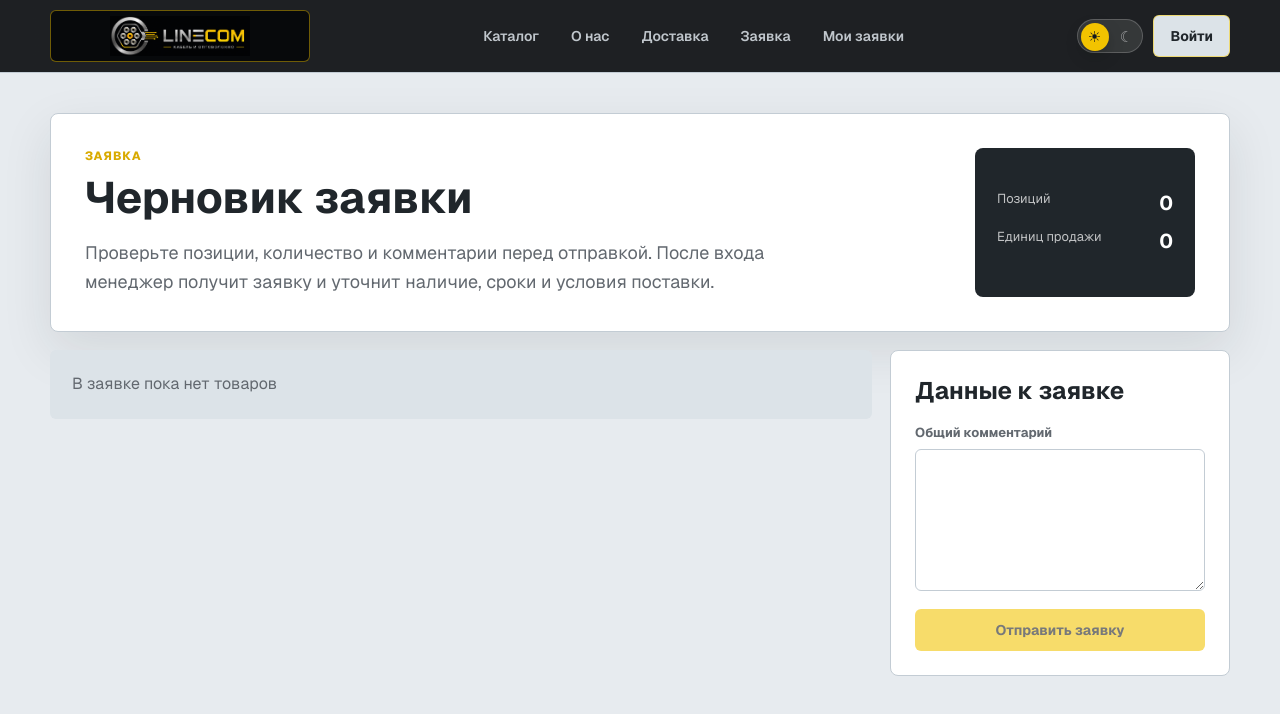
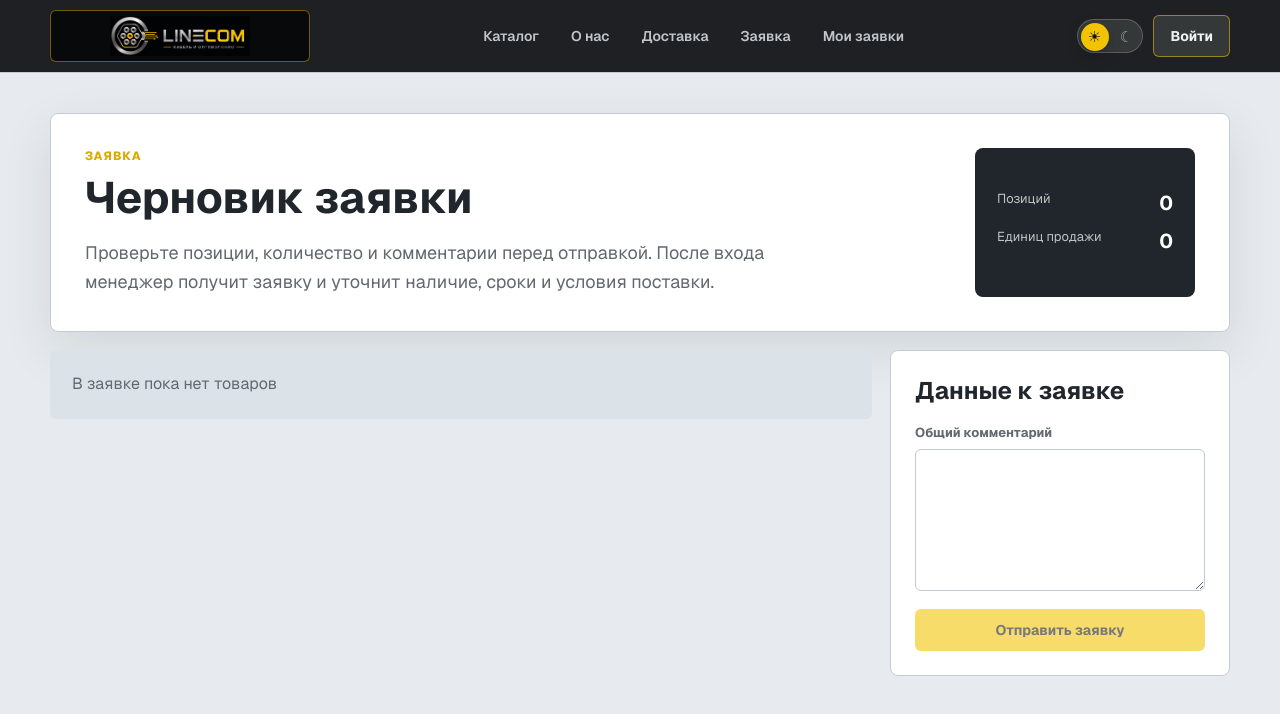
Before and after one commit to fangarh/LineCom, a Next.js app in the folder apps/front/: page /request in a window 1280 px wide. In both pictures the pointer is over the link "Войти". Shown: the top 714 px of the page. Built offline with nearby package versions, Linux system fonts and the light colour scheme.

Commit message:
fix: improve header login contrast

```diff
--- a/apps/front/src/app/globals.css
+++ b/apps/front/src/app/globals.css
@@ -285,12 +285,13 @@ a {
   opacity: 1;
 }
 
-.site-header__login {
+.site-header__login.button--ghost {
   color: var(--color-header-text);
   border-color: rgba(255, 255, 255, 0.22);
 }
 
-.site-header__login:hover {
+.site-header__login.button--ghost:hover {
+  color: var(--color-header-text);
   background: var(--color-header-hover);
   border-color: rgba(255, 208, 0, 0.5);
 }
```
